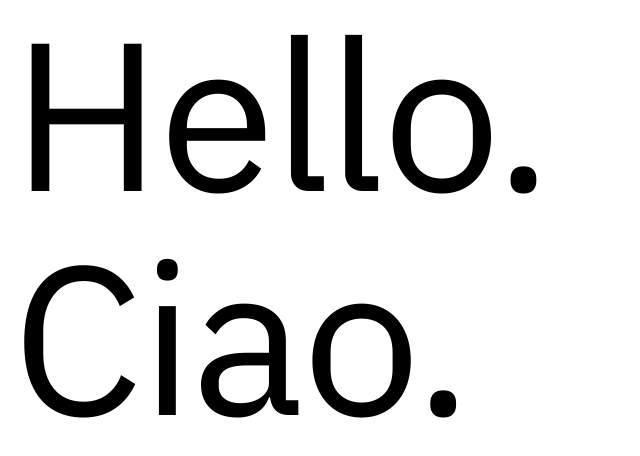
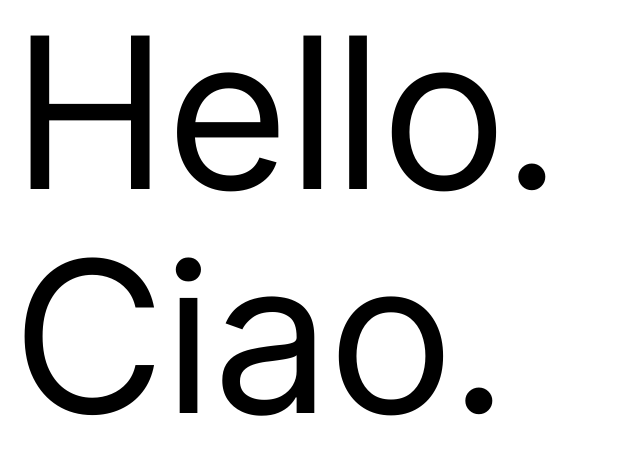
Before and after one commit to andreigyorfi/andreigyorfi.github.io, a website: page build/index.html in a window 1280 px wide. Shown: the whole page, without its empty margins (0-640 px from the left). Drawn offline with Linux system fonts and the light colour scheme; files that its build step writes are made by us from their sources.

Commit message:
Add self-hosted fonts and logic
Font family: Inter UI

```diff
--- a/gulpfile.js
+++ b/gulpfile.js
@@ -1,6 +1,7 @@
-// --------------------------------------------
+//
 // Dependencies
-// --------------------------------------------
+//
+
 var autoprefixer = require('gulp-autoprefixer'),
     concat = require('gulp-concat'),
     del = require('del'),
@@ -12,10 +13,19 @@ var autoprefixer = require('gulp-autoprefixer'),
     rename = require('gulp-rename'),
     uglify = require('gulp-uglify'),
     images = require('gulp-imagemin'),
+    flatten = require('gulp-flatten'),
+    replace = require('gulp-replace'),
+    header = require ('gulp-header'),
     browserSync = require('browser-sync').create();
 
 
-// paths
+
+
+
+//
+// Paths
+//
+
 var styleSrc = 'source/sass/**/*.sass',
     styleDest = 'build/assets/css/',
     htmlSrc = 'source/',
@@ -27,12 +37,14 @@ var styleSrc = 'source/sass/**/*.sass',
 
 
 
-// --------------------------------------------
-// Stand Alone Tasks
-// --------------------------------------------
 
 
-// Compiles all SASS files
+//
+// Stand-alone tasks
+//
+
+// Compile all Sass files
+
 gulp.task('sass', function() {
     gulp.src('source/sass/**/*.sass')
       .pipe(sourcemaps.init())
@@ -48,13 +60,12 @@ gulp.task('sass', function() {
       .pipe(gulp.dest('build/assets/css'));
 });
 
-gulp.task('images', function() {
-    gulp.src('source/img/*')
-        .pipe(images())
-        .pipe(gulp.dest('build/assets/img'));
-});
 
-// Uglify js files
+
+
+
+// Uglify our own JS files
+
 gulp.task('scripts', function() {
     gulp.src('source/js/*.js')
         .pipe(plumber())
@@ -62,7 +73,12 @@ gulp.task('scripts', function() {
         .pipe(gulp.dest('build/assets/js'));
 });
 
-//Concat and Compress Vendor .js files
+
+
+
+
+// Concat and uglify vendor JS files
+
 gulp.task('vendors', function() {
     gulp.src(
             [
@@ -77,10 +93,14 @@ gulp.task('vendors', function() {
 
 
 
+
+
 // Watch for changes
+
 gulp.task('watch', function(){
 
     // Serve files from the root of this project
+
     browserSync.init({
         server: {
             baseDir: "./build"
@@ -96,5 +116,47 @@ gulp.task('watch', function(){
 });
 
 
-// use default task to launch Browsersync and watch JS files
-gulp.task('default', [ 'sass', 'scripts', 'vendors', 'watch'], function () {});
+
+
+
+// Optimize images
+
+gulp.task('images', function() {
+    gulp.src('source/img/*')
+        .pipe(images())
+        .pipe(gulp.dest('build/assets/img'));
+});
+
+
+
+
+
+// Copy font files
+
+gulp.task('font-files', function() {
+  gulp.src('source/fonts/**/*.{eot,svg,ttf,woff,woff2}')
+    .pipe(flatten())
+    .pipe(gulp.dest('build/assets/fonts'));
+});
+
+// Take all the font css stylesheets and concat them into a single SCSS file
+
+gulp.task('font-css', function() {
+  gulp.src('source/fonts/**/*.css')
+    .pipe(concat('_fonts.scss'))
+    .pipe(header('/* !!! WARNING !!! \nThis file is auto-generated. \nDo not edit it or else you will lose changes next time you compile! */\n\n'))
+    .pipe(replace("url(\"", "url(\"../fonts/"))
+    .pipe(gulp.dest('source/sass/3-elements'));
+});
+
+// Take care of font files and font css in one swoop
+
+gulp.task('fonts', ['font-files', 'font-css'], function () {});
+
+
+
+
+
+// Use default task to launch Browsersync and watch JS files
+
+gulp.task('default', ['sass', 'scripts', 'vendors', 'watch'], function () {});
--- a/package.json
+++ b/package.json
@@ -14,6 +14,9 @@
         "gulp": "^3.9.1",
         "gulp-autoprefixer": "5.0.0",
         "gulp-concat": "^2.6.1",
+        "gulp-flatten": "^0.4.0",
+        "gulp-replace": "^1.0.0",
+        "gulp-header": "^2.0.5",
         "gulp-imagemin": "^4.1.0",
         "gulp-minify-css": "1.2.4",
         "gulp-plumber": "^1.2.0",
--- /dev/null
+++ b/source/fonts/Inter UI/inter-ui.css
@@ -0,0 +1,15 @@
+@font-face {
+  font-family: 'Inter UI';
+  font-style:  normal;
+  font-weight: 400;
+  src: url("Inter-UI-Regular.woff2") format("woff2"),
+       url("Inter-UI-Regular.woff") format("woff");
+}
+
+@font-face {
+  font-family: 'Inter UI';
+  font-style:  normal;
+  font-weight: 500;
+  src: url("Inter-UI-Medium.woff2") format("woff2"),
+       url("Inter-UI-Medium.woff") format("woff");
+}
--- a/source/sass/2-helpers/_variables.sass
+++ b/source/sass/2-helpers/_variables.sass
@@ -183,9 +183,10 @@ $global-font-family-sans-serif:         -apple-system, BlinkMacSystemFont, "Sego
 
 $global-font-family-monospace:          SFMono-Regular, Menlo, Monaco, Consolas, "Liberation Mono", "Courier New", monospace
 
+$global-font-family-inter-ui:           "Inter UI", sans-serif
 $global-font-family-ibm-plex-sans:      "IBM Plex Sans", sans-serif
 
-$global-font-family-base:               $global-font-family-ibm-plex-sans
+$global-font-family-base:               $global-font-family-inter-ui
 
 $global-font-weight-light:              300
 $global-font-weight-normal:             400
--- /dev/null
+++ b/source/sass/3-elements/_fonts.scss
@@ -0,0 +1,19 @@
+/* !!! WARNING !!!
+This file is auto-generated.
+Do not edit it or else you will lose changes next time you compile! */
+
+@font-face {
+  font-family: 'Inter UI';
+  font-style:  normal;
+  font-weight: 400;
+  src: url("../fonts/Inter-UI-Regular.woff2") format("woff2"),
+       url("../fonts/Inter-UI-Regular.woff") format("woff");
+}
+
+@font-face {
+  font-family: 'Inter UI';
+  font-style:  normal;
+  font-weight: 500;
+  src: url("../fonts/Inter-UI-Medium.woff2") format("woff2"),
+       url("../fonts/Inter-UI-Medium.woff") format("woff");
+}
--- a/source/sass/main.sass
+++ b/source/sass/main.sass
@@ -15,6 +15,7 @@
 // 3 - ELEMENTS
 @import '3-elements/base'
 @import '3-elements/grid'
+@import '3-elements/fonts'
 @import '3-elements/typography'
 @import '3-elements/images'
 @import '3-elements/buttons'
```
Also changed, not shown: source/sass/3-elements/_typography.sass (+16 -1 lines), build/assets/css/main.min.css, build/assets/fonts/Inter-UI-Medium.woff (added), build/assets/fonts/Inter-UI-Medium.woff2 (added), build/assets/fonts/Inter-UI-Regular.woff (added), build/assets/fonts/Inter-UI-Regular.woff2 (added), build/index.html, source/fonts/Inter UI/Inter-UI-Medium.woff (added), source/fonts/Inter UI/Inter-UI-Medium.woff2 (added), source/fonts/Inter UI/Inter-UI-Regular.woff (added), source/fonts/Inter UI/Inter-UI-Regular.woff2 (added), 1 other file.
